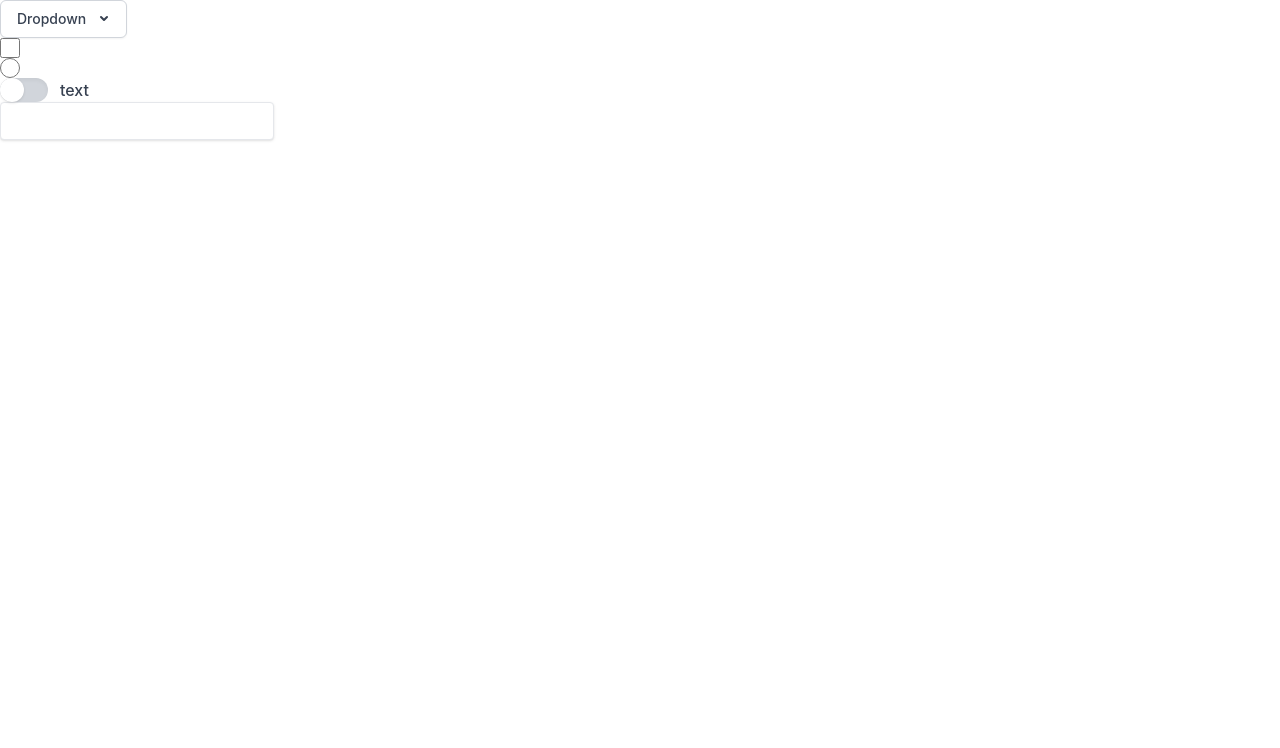
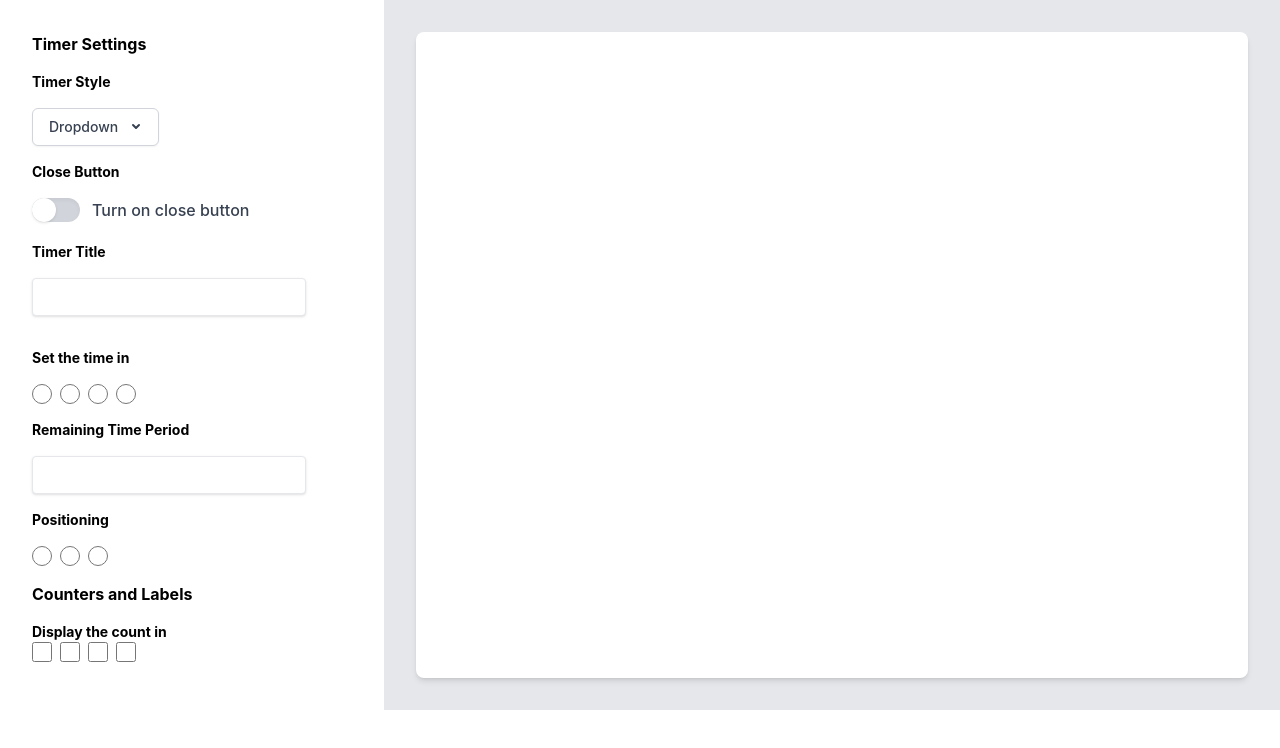
Before and after one commit to erenasiroglu/case-study, a React (Create React App) app: page / in a window 1280 px wide. Shown: the top 748 px of the page. Built offline with nearby package versions, Linux system fonts and the light colour scheme.

Commit message:
created the left side and improved the components

```diff
--- a/src/App.css
+++ b/src/App.css
@@ -1,38 +1,7 @@
-.App {
-  text-align: center;
+.leftSide {
+  width: 30%;
 }
 
-.App-logo {
-  height: 40vmin;
-  pointer-events: none;
+.rightSide {
+  width: 70%;
 }
-
-@media (prefers-reduced-motion: no-preference) {
-  .App-logo {
-    animation: App-logo-spin infinite 20s linear;
-  }
-}
-
-.App-header {
-  background-color: #282c34;
-  min-height: 100vh;
-  display: flex;
-  flex-direction: column;
-  align-items: center;
-  justify-content: center;
-  font-size: calc(10px + 2vmin);
-  color: white;
-}
-
-.App-link {
-  color: #61dafb;
-}
-
-@keyframes App-logo-spin {
-  from {
-    transform: rotate(0deg);
-  }
-  to {
-    transform: rotate(360deg);
-  }
-}
--- a/src/App.js
+++ b/src/App.js
@@ -1,17 +1,17 @@
-import Checkbox from "./checkbox/Chekbox";
-import Dropdown from "./dropdown/Dropdown";
-import PlaceHolder from "./placeholder/PlaceHolder";
-import RadioButton from "./radio-button/RadioButton";
-import Switch from "./switch/Switch";
+import React from "react";
+import Counter from "./layouts/Counter";
+import TimerSettings from "./layouts/TimerSettings";
+import "./App.css";
 
 export const App = () => {
   return (
-    <div>
-      <Dropdown />
-      <Checkbox />
-      <RadioButton />
-      <Switch />
-      <PlaceHolder />
+    <div className="flex flex-col lg:flex-row">
+      <div className="leftSide">
+        <TimerSettings />
+      </div>
+      <div className="rightSide">
+        <Counter />
+      </div>
     </div>
   );
 };
--- a/src/dropdown/Dropdown.jsx
+++ b/src/components/dropdown/Dropdown.jsx
@@ -10,7 +10,7 @@ export const Dropdown = () => {
   };
 
   return (
-    <div className="relative inline-block text-left">
+    <div className="relative inline-block text-left z-50">
       <div>
         <button
           type="button"
--- a/src/switch/Switch.jsx
+++ b/src/components/switch/Switch.jsx
@@ -25,7 +25,7 @@ export const Switch = () => {
             }`}
           ></div>
         </div>
-        <div className="ml-3 text-gray-700 font-medium">text</div>
+        <div className="ml-3 text-gray-700 font-medium">Turn on close button</div>
       </label>
     </div>
   );
--- /dev/null
+++ b/src/layouts/Counter.jsx
@@ -0,0 +1,12 @@
+import React from 'react';
+
+export const Counter = () => {
+  return (
+    <div className='bg-gray-200 p-8 w-full h-full'>
+      <div className="bg-white p-8 rounded-lg shadow-md w-full h-full">
+      </div>
+    </div>
+  );
+};
+
+export default Counter;
--- /dev/null
+++ b/src/layouts/TimerSettings.jsx
@@ -0,0 +1,59 @@
+import React from "react";
+import Dropdown from "../components/dropdown/Dropdown";
+import Switch from "../components/switch/Switch";
+import Radio from "../components/radio-button/RadioButton";
+import Input from "../components/input/Input";
+import Checkbox from "../components/checkbox/Checkbox";
+
+export const TimerSettings = () => {
+  return (
+    <div className="timer-settings p-8">
+      <h1 className="text-base font-bold mb-4">Timer Settings</h1>
+      <div className="mb-4">
+        <span className="block mb-4 text-sm font-bold">Timer Style</span>
+        <Dropdown />
+      </div>
+      <div className="mb-4 flex flex-row items-center">
+        <b className="mr-2 text-sm">Close Button</b>
+      </div>
+      <Switch />
+      <div className="mb-4 flex flex-col">
+        <b className="block mb-4 mt-5 text-sm">Timer Title</b>
+        <Input />
+      </div>
+      <div className="mb-4 flex flex-col">
+        <b className="block mb-4 text-sm">Set the time in</b>
+        <div className="flex flex-row">
+          <Radio />
+          <Radio />
+          <Radio />
+          <Radio />
+        </div>
+      </div>
+      <div className="mb-4">
+        <b className="block mb-4 text-sm">Remaining Time Period</b>
+        <Input />
+      </div>
+      <div className="mb-4 flex flex-col">
+        <b className="block mb-4 text-sm">Positioning</b>
+        <div className="flex flex-row">
+          <Radio />
+          <Radio />
+          <Radio />
+        </div>
+      </div>
+      <h1 className="text-base font-bold mb-4">Counters and Labels</h1>
+      <div className="mb-4 flex flex-col">
+        <b className="mr-2 text-sm">Display the count in</b>
+        <div className="flex flex-row">
+        <Checkbox />
+        <Checkbox />
+        <Checkbox />
+        <Checkbox />
+        </div>
+      </div>
+    </div>
+  );
+};
+
+export default TimerSettings;
```
Also changed, not shown: src/components/checkbox/Checkbox.jsx (renamed from src/checkbox/Chekbox.jsx), src/components/header/Header.jsx (added), src/components/input/Input.jsx (renamed from src/placeholder/PlaceHolder.jsx), src/components/radio-button/RadioButton.jsx (renamed from src/radio-button/RadioButton.jsx).
